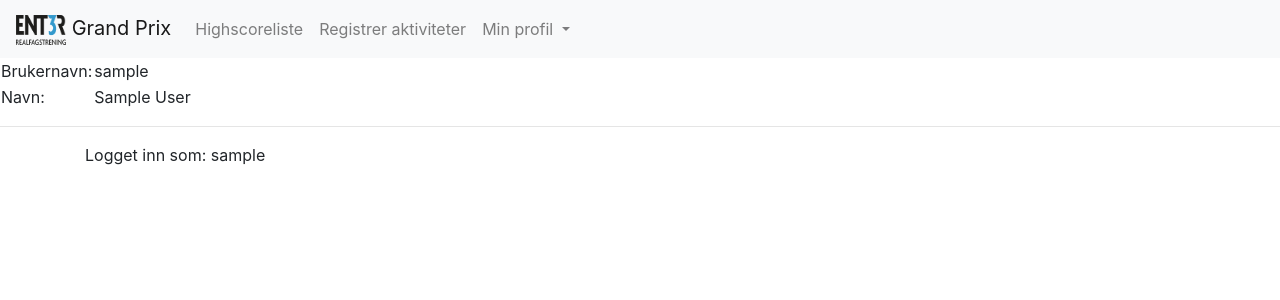
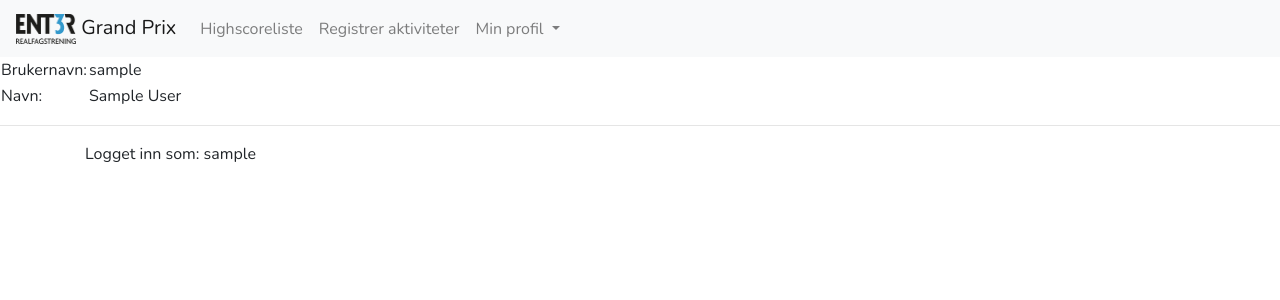
Before and after one commit to sjrodahl/ent3r-gp, a Django app: page /account/ in a window 1280 px wide. Shown: the top 300 px of the page. Run offline with Django 3.2, Linux system fonts and the light colour scheme; the visitor is signed in with stand-in values (Sample User, id 1); some libraries are stand-ins or nearby versions.

Commit message:
Changed font to Nunito

```diff
--- /dev/null
+++ b/ent3r_gp/static/css/style.css
@@ -0,0 +1,3 @@
+body {
+    font-family: 'Nunito';
+}
--- a/ent3r_gp/templates/base.html
+++ b/ent3r_gp/templates/base.html
@@ -6,9 +6,12 @@
         <!-- Required meta tags -->
         <meta charset="utf-8">
         <meta name="viewport" content="width=device-width, initial-scale=1, shrink-to-fit=no">
+        <link href="https://fonts.googleapis.com/css?family=Nunito" rel="stylesheet">
         <!--- Bootstrap CSS -->
         <link rel="stylesheet" href="https://maxcdn.bootstrapcdn.com/bootstrap/4.0.0/css/bootstrap.min.css" integrity="sha384-Gn5384xqQ1aoWXA+058RXPxPg6fy4IWvTNh0E263XmFcJlSAwiGgFAW/dAiS6JXm" crossorigin="anonymous">
         <!--- Own CSS -->
+        {% load static %}
+        <link rel="stylesheet" href="{% static 'css/style.css' %}">
         {% block css %}
         {% endblock %}
     </head>
@@ -16,7 +19,7 @@
     <body>
         <nav class="navbar navbar-expand-lg navbar-light bg-light">
             <a class="navbar-brand" href="{% url 'pages_hiscore' %}">
-                <img src ="{% static  "/img/ent3r-logo.png"%}" width="50" height="30" alt="">
+                <img src ="{% static  "/img/ent3r-logo.png"%}" width="60" height="30" alt="">
                 Grand Prix
             </a>
             <button class="navbar-toggler" type="button" data-toggle="collapse" data-target="#navbarNav" aria-controls="navbarNav" aria-expanded="false" aria-label="Toggle navigation">
```
